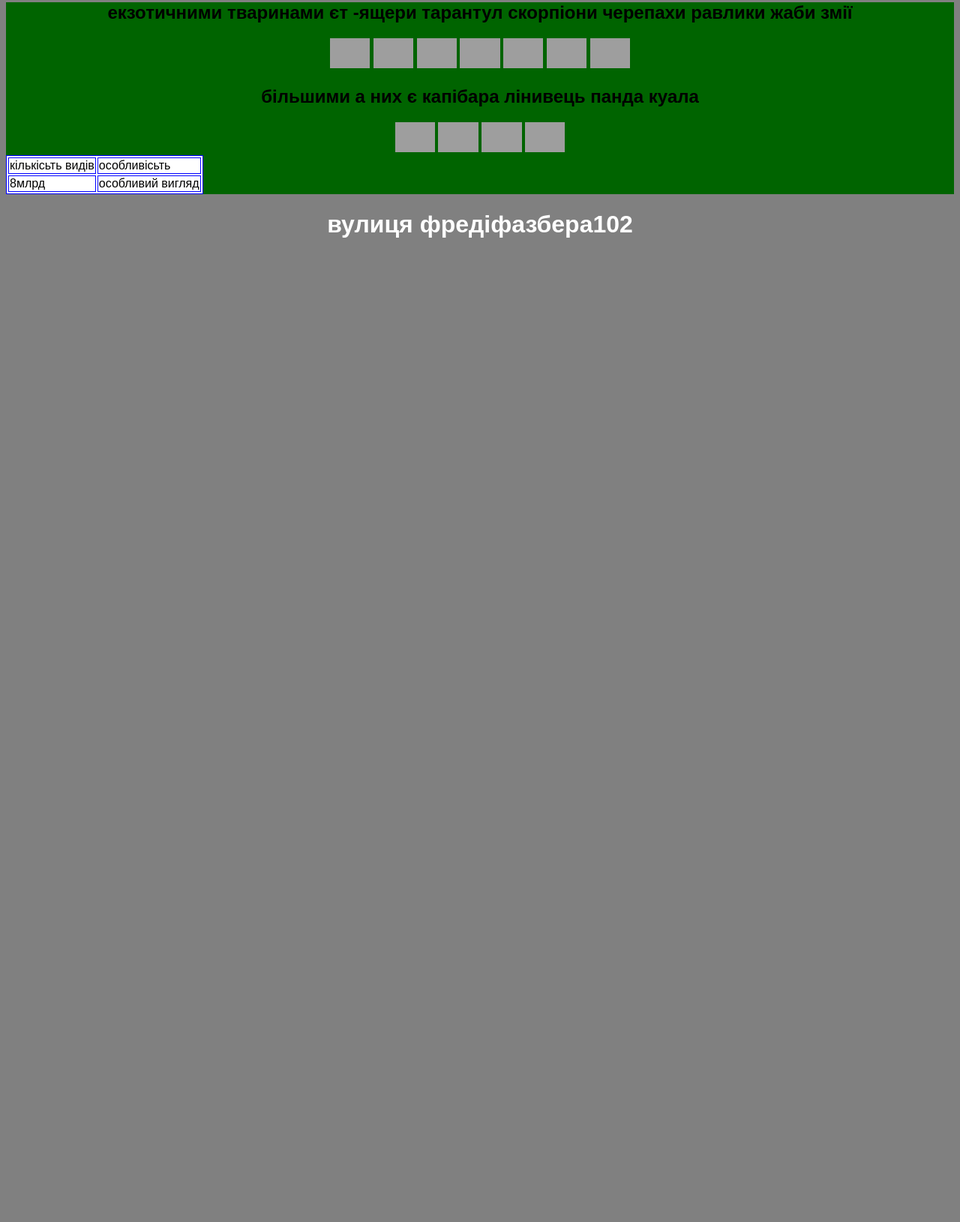
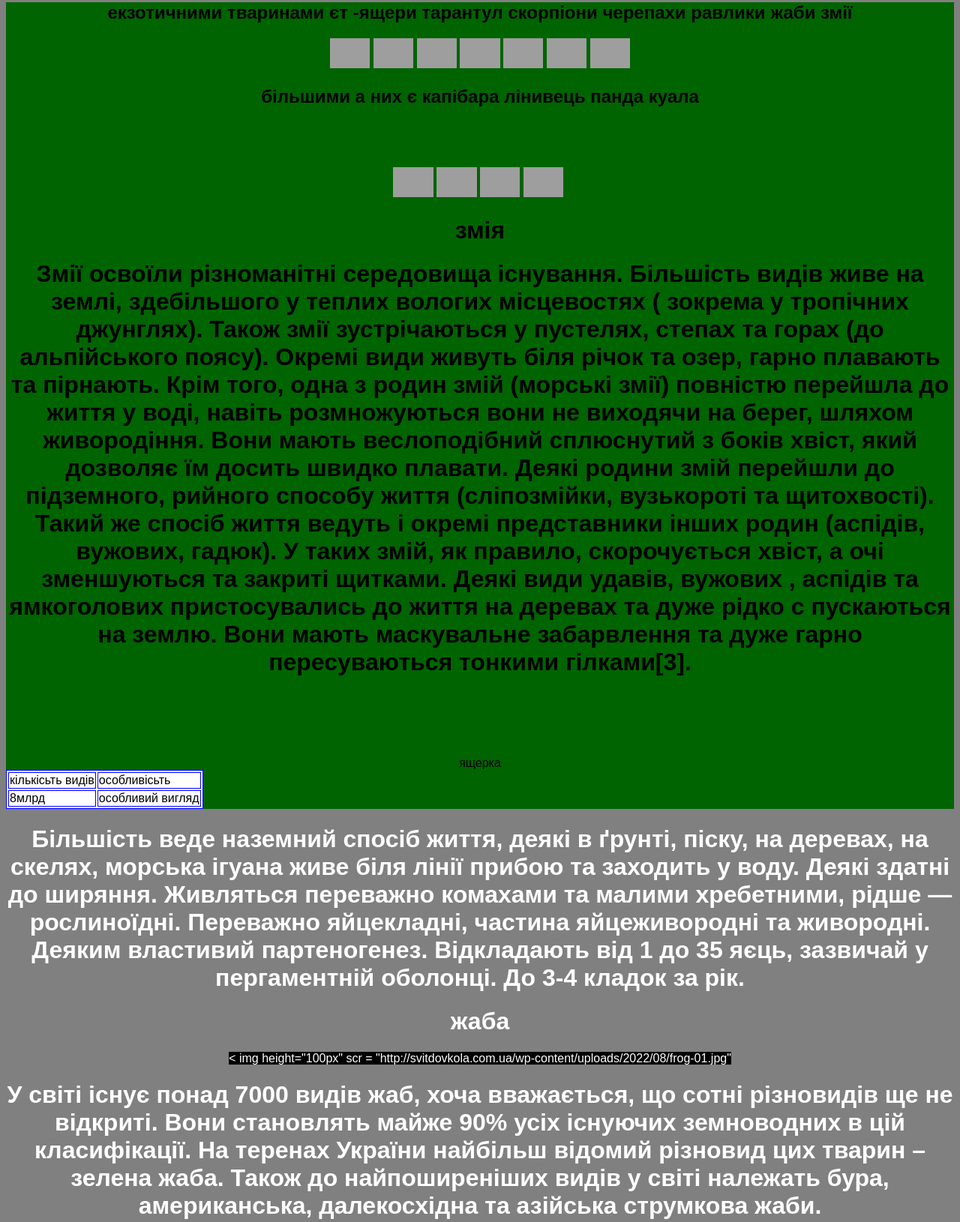
Before and after one commit to kitmav1/animalecsotic, a plain HTML site: page index.html in a window 1280 px wide. Shown: the part 183-1813 px from the top of the page at 75% size. Before the commit the page ends 800 px from the top, so only its background shows below. Drawn offline with Linux system fonts and the light colour scheme; grey boxes are pictures that could not be loaded.

Commit message:
Update index.html

```diff
--- a/index.html
+++ b/index.html
@@ -31,10 +31,36 @@
     <td style="border: 1px solid blue">особливий вигляд </td>
 
     </tr>
+       <img height="100px" scr ="https://cdn6.animalefans.com/zvrk/15-luchshih-jekzoticheskih-domashnih-zhivotnyh_5_1.jpg">
+       <h1>змія</h1>
+       <h1>Змії освоїли різноманітні
+           середовища існування. Більшість видів живе на землі, здебільшого у теплих вологих місцевостях (
+           зокрема у тропічних джунглях). Також змії зустрічаються у пустелях, степах та горах (до
+           альпійського поясу). Окремі види живуть біля річок та озер, гарно
+           плавають та пірнають. Крім того, одна з родин змій (морські змії) повністю перейшла
+           до життя у воді, навіть розмножуються вони не виходячи на берег, шляхом живородіння.
+           Вони мають веслоподібний сплюснутий з боків хвіст, який дозволяє їм досить швидко плавати.
+           Деякі родини змій перейшли до підземного, рийного способу життя (сліпозмійки, вузькороті
+           та щитохвості). Такий же спосіб життя ведуть і окремі представники інших родин (аспідів, вужових, гадюк).
+           У таких змій, як правило, скорочується хвіст, а очі зменшуються та закриті щитками. Деякі види удавів, вужових
+           , аспідів та ямкоголових
+           пристосувались до життя на деревах та дуже рідко с
+           пускаються на землю. Вони мають маскувальне забарвлення
+           та дуже гарно пересуваються тонкими гілками[3].</h1>
+       <img height="100px" scr ="https://commons.wikimedia.org/wiki/File:Eremias_arguta,_Balkhash,_2004.JPG?uselang=ru"
+       <h1>ящерка</h1>
    </table>
 </main>
 <foteer style="background-color:black;color:white;">
+
+    <h1>Більшість веде наземний спосіб життя, деякі в ґрунті, піску, на деревах, на скелях, морська ігуана живе біля лінії прибою та заходить у воду. Деякі здатні до ширяння. Живляться переважно комахами та малими хребетними, рідше — рослиноїдні. Переважно яйцекладні, частина яйцеживородні та живородні. Деяким властивий партеногенез. Відкладають від 1 до 35 яєць, зазвичай у пергаментній оболонці. До 3-4 кладок за рік.<h1>
+        <h1>жаба</h1>
+            < img height="100px" scr = "http://svitdovkola.com.ua/wp-content/uploads/2022/08/frog-01.jpg"
+                <h1>У світі існує понад 7000 видів жаб, хоча вважається, що сотні різновидів ще не відкриті. Вони становлять майже 90% усіх існуючих земноводних в цій класифікації.
+
+На теренах України найбільш відомий різновид цих тварин – зелена жаба. Також до найпоширеніших видів у світі належать бура, американська, далекосхідна та азійська струмкова жаби.</h1>
     <h1>вулиця фредіфазбера102</h1>
+
 </foteer>
 
 </body>
```
